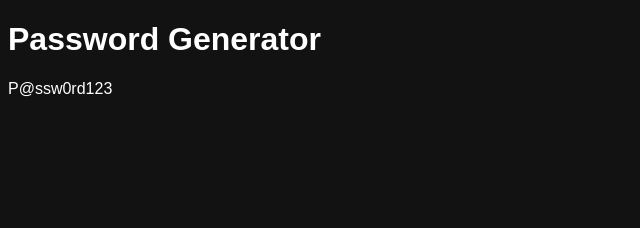
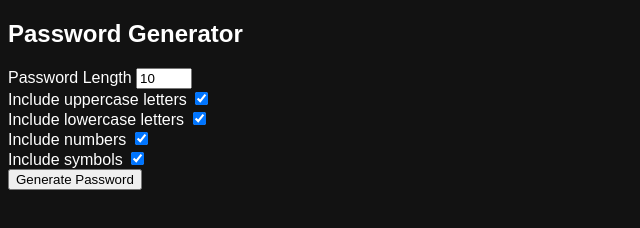
Before and after one commit to ogurchick411/password-generator, a plain HTML site: page index.html in a window 1280 px wide. Shown: the whole page, without its empty margins (0-640 px from the left). Drawn offline with Linux system fonts and the light colour scheme.

Commit message:
update index.html

```diff
--- a/index.html
+++ b/index.html
@@ -8,10 +8,33 @@
 </head>
 <body>
     <div class="container">
-        <h1>Password Generator</h1>
+        <h2>Password Generator</h2>
         <div class="result-container">
-            <span id="result">P@ssw0rd123</span>
+            <span id="result"></span>
         </div>
+        <div class="settings">
+            <div class="setting">
+                <label>Password Length</label>
+                <input type="number" id="length" min="4" max="20" value="10">
+            </div>
+            <div class="setting">
+                <label>Include uppercase letters</label>
+                <input type="checkbox" id="uppercase" checked>
+            </div>
+            <div class="setting">
+                <label>Include lowercase letters</label>
+                <input type="checkbox" id="lowercase" checked>
+            </div>
+            <div class="setting">
+                <label>Include numbers</label>
+                <input type="checkbox" id="numbers" checked>
+            </div>
+            <div class="setting">
+                <label>Include symbols</label>
+                <input type="checkbox" id="symbols" checked>
+            </div>
+        </div>
+        <button class="btn" id="generate">Generate Password</button>
     </div>
     <script src="script.js"></script>
 </body>
```
